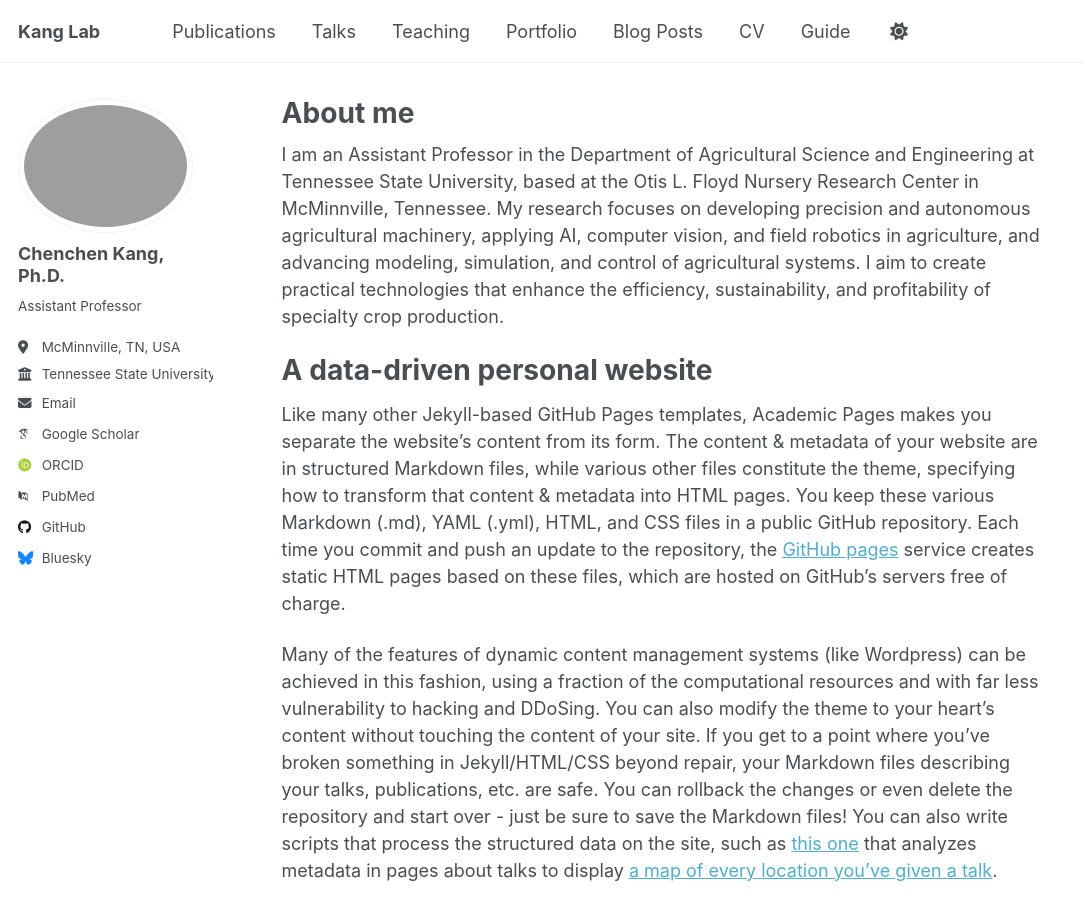
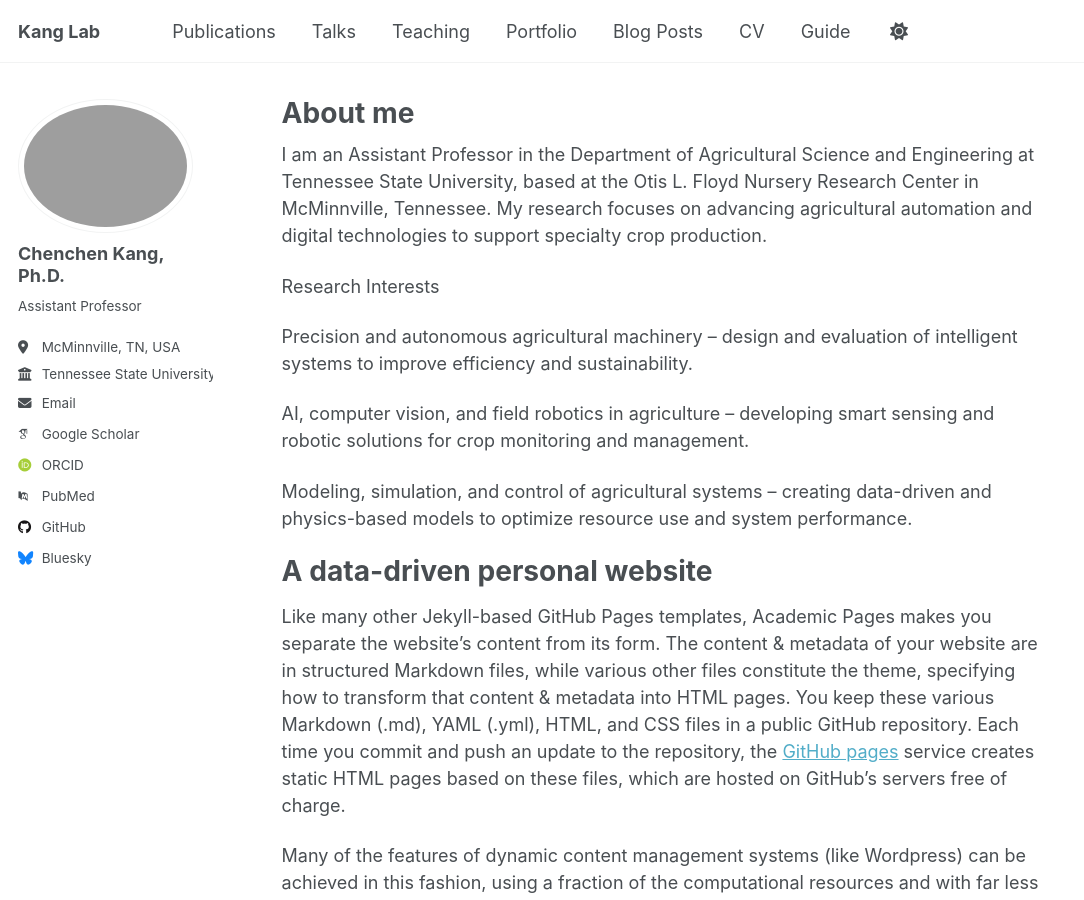
Before and after one commit to ChenchenKang/web, a Jekyll site: the page built from _pages/about.md, in a window 1280 px wide and 900 px high. Shown: the whole window, without its empty margins (0-1084 px from the left). Built offline with Jekyll 4.4.1, drawn with Linux system fonts in a browser that asks for light colours; some web fonts are replaced; a script that is not in the unit is left out.

Commit message:
Update about.md

```diff
--- a/_pages/about.md
+++ b/_pages/about.md
@@ -7,7 +7,15 @@ redirect_from:
   - /about.html
 ---
 
-I am an Assistant Professor in the Department of Agricultural Science and Engineering at Tennessee State University, based at the Otis L. Floyd Nursery Research Center in McMinnville, Tennessee. My research focuses on developing precision and autonomous agricultural machinery, applying AI, computer vision, and field robotics in agriculture, and advancing modeling, simulation, and control of agricultural systems. I aim to create practical technologies that enhance the efficiency, sustainability, and profitability of specialty crop production.
+I am an Assistant Professor in the Department of Agricultural Science and Engineering at Tennessee State University, based at the Otis L. Floyd Nursery Research Center in McMinnville, Tennessee. My research focuses on advancing agricultural automation and digital technologies to support specialty crop production.
+
+Research Interests
+
+Precision and autonomous agricultural machinery – design and evaluation of intelligent systems to improve efficiency and sustainability.
+
+AI, computer vision, and field robotics in agriculture – developing smart sensing and robotic solutions for crop monitoring and management.
+
+Modeling, simulation, and control of agricultural systems – creating data-driven and physics-based models to optimize resource use and system performance.
 
 A data-driven personal website
 ======
```
